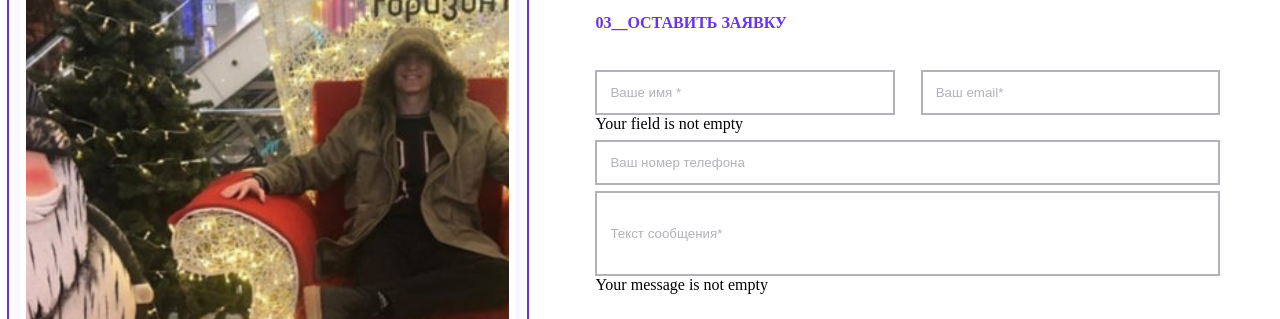
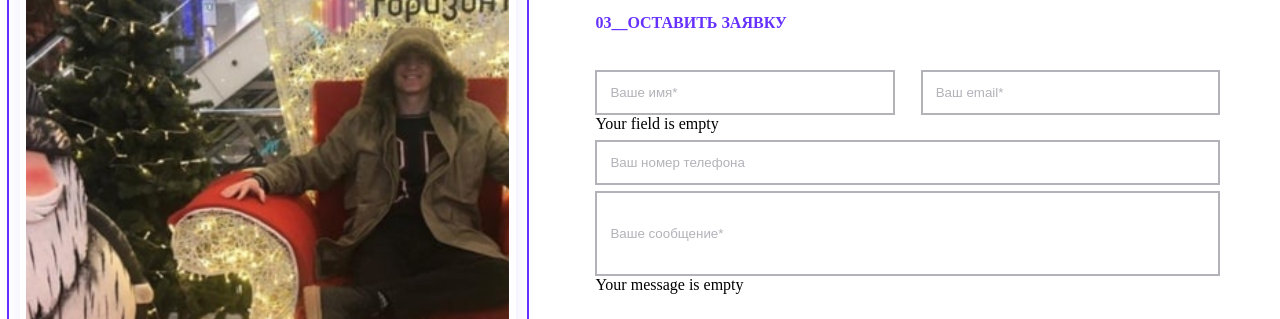
Before and after one commit to DenisSuperStar/Vue_lawyer_rostov, a Vue app: page / in a window 1280 px wide. Shown: the part 2481-2800 px from the top of the page. Built offline with nearby package versions, Linux system fonts and the light colour scheme; no server answers.

Commit message:
Завершена разработка валидации к форме обратной связи

```diff
--- a/src/components/ContactUs.vue
+++ b/src/components/ContactUs.vue
@@ -8,19 +8,19 @@
             </div>
         </div>
         <div :class="[$style.layoutForm]">
-            <div :class="[$style.formColumn]">
+            <form :class="[$style.formColumn]">
                 <h3 :class="[$style.formHeadline]">03__оставить заявку</h3>
                 <div :class="[$style.formRow, $style.contactForm]">
                     <div :class="[$style.formControlWrap]">
-                        <input @input="isField()" name="your_name" type="text" :class="[$style.formControl]"
-                            placeholder="Ваше имя *" v-model="name" />
-                        <span id="error" v-if="!isField()">Your field is not empty</span>
+                        <input name="your_name" type="text" :class="[$style.formControl]" v-model="name"
+                            placeholder="Ваше имя*" autocomplete="off" />
+                        <span id="error" v-if="!name.length">Your field is empty</span>
                     </div>
                     <div :class="[$style.formControlWrap]">
                         <ValidationProvider :rules="{regex: /^\w+([\.-]?\w+)*@\w+([\.-]?\w+)*(\.\w{2,3})+$/}"
                             v-slot="{errors}">
                             <input @input="isEmail(errors)" name="Your email" :class="[$style.formControl]" type="email"
-                                placeholder="Ваш email*" v-model="email" />
+                                v-model="email" placeholder="Ваш email*" autocomplete="off" />
                             <span id="error">{{errors[0]}}</span>
                         </ValidationProvider>
                     </div>
@@ -30,17 +30,20 @@
                         :rules="{regex:/((8|\+7)-?)?\(?\d{3}\)?-?\d{1}-?\d{1}-?\d{1}-?\d{1}-?\d{1}-?\d{1}-?\d{1}/}"
                         v-slot="{ errors }">
                         <input @input="isPhone(errors)" name="Your phone" :class="[$style.formControl]" type="text"
-                            placeholder="Ваш номер телефона" v-model="phone" />
+                            v-model="phone" placeholder="Ваш номер телефона" autocomplete="off" />
                         <span id="error">{{ errors[0] }}</span>
                     </ValidationProvider>
                 </div>
-                <input @input="isMessage()" name="your_message" type="text"
-                    :class="[$style.formControl, $style.resizeControl]" placeholder="Текст сообщения*" v-model="message" />
-                <span id="error" v-if="!isMessage()">Your message is not empty</span>
+                <input name="your_message" type="text" :class="[$style.formControl, $style.resizeControl]"
+                    v-model="message" placeholder="Ваше сообщение*" autocomplete="off" />
+                <span id="error" v-if="!message.length">Your message is empty</span>
                 <div :class="[$style.formButton]">
-                    <input type="submit" :class="[$style.formControlSubmit]" value="Отправить" />
+                    <input type="submit" v-if="name && isEmailActive && isPhoneActive && message"
+                        :class="[$style.formControlSubmit]" value="Отправить" />
+                    <input type="submit" v-else :class="[$style.formControlSubmit, $style.disabledSubmit]"
+                        value="Отправить" disabled />
                 </div>
-            </div>
+            </form>
         </div>
     </section>
 </template>
@@ -60,27 +63,25 @@ export default {
             name: "",
             email: "",
             phone: "",
-            message: ""
+            message: "",
+            isEmailActive: null,
+            isPhoneActive: null
         }
     },
     methods: {
-        isField() {
-            return this.name ? this.name.length : "";
+        isEmail(err) {
+            this.isEmailActive = err[0] ? 0 : 1;
         },
-        isEmail(errors) {
-            return errors[0].length ? true : false
+        isPhone(err) {
+            this.isPhoneActive = err[0] ? 0 : 1;
         },
-        isPhone(errors) {
-            return errors[0].length ? true : false
-        },
-        isMessage() {
-            return this.message ? this.message.length : "";
-        }
     }
 }
 </script>
 
 <style module>
+
+
 
 
 .layout {
@@ -174,9 +175,11 @@ flex: 4;
 .resizeControl {
     height: 85px;
 }
+
 .formControl::placeholder {
     color: #B2B2B9;
 }
+
 .formControl:active,
 .formControl:hover,
 .formControl:focus {
@@ -202,4 +205,8 @@ flex: 4;
     font-size: 14px;
     line-height: 1.25;
 }
+
+.disabledSubmit {
+    background-color: rgba(102, 48, 255, .1);
+}
 </style>
```
